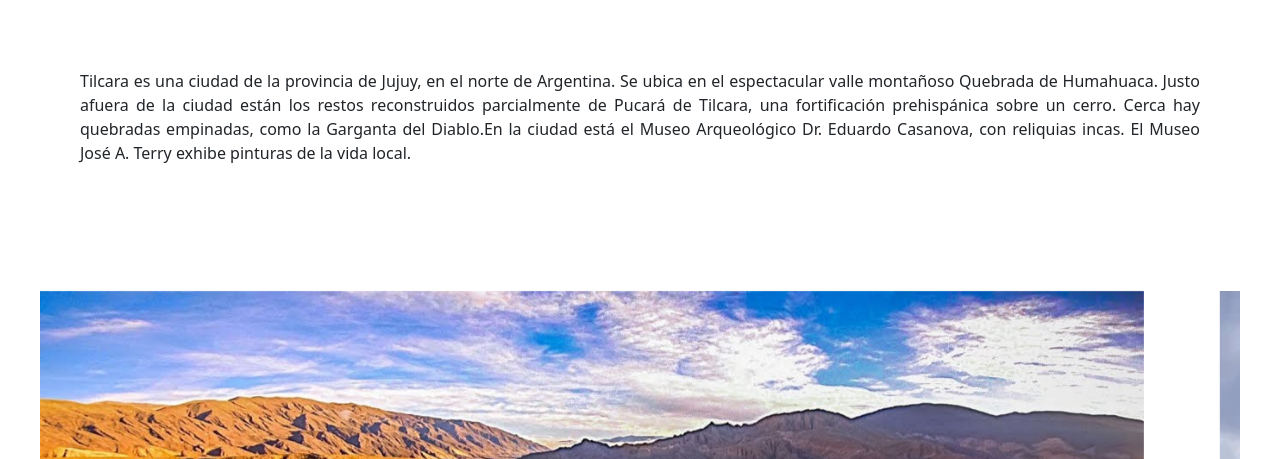
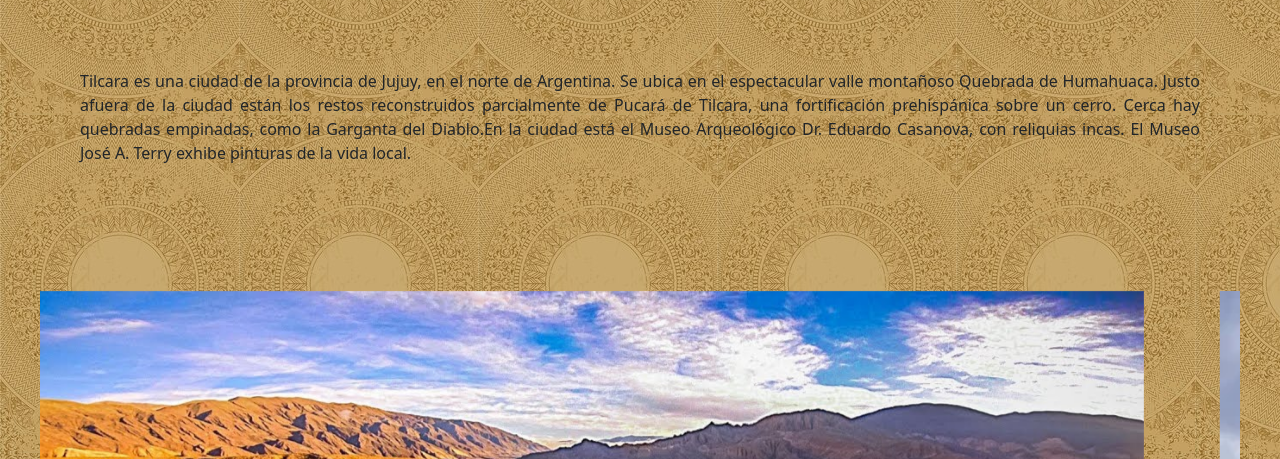
Before and after one commit to alerodriguez1994/tilcara-bootstrap, a plain HTML site: page index.html in a window 1280 px wide. Shown: the part 223-682 px from the top of the page. Drawn offline with nearby package versions, Linux system fonts and the light colour scheme; the site is published under a folder, as on GitHub Pages, so addresses that start at the root find nothing.

Commit message:
so corrigio la ruta del fondo

```diff
--- a/css/style2.css
+++ b/css/style2.css
@@ -1,7 +1,7 @@
 /********************************** SECCION BOOTSTRAP******************************/
 
 .background{
-    background-image: url("/MULTIMEDIA/tilcaratextura2.jpg") ;
+    background-image: url("../multimedia/tilcaratextura2.jpg") ;
 
 }
 /* INDEX */
```
